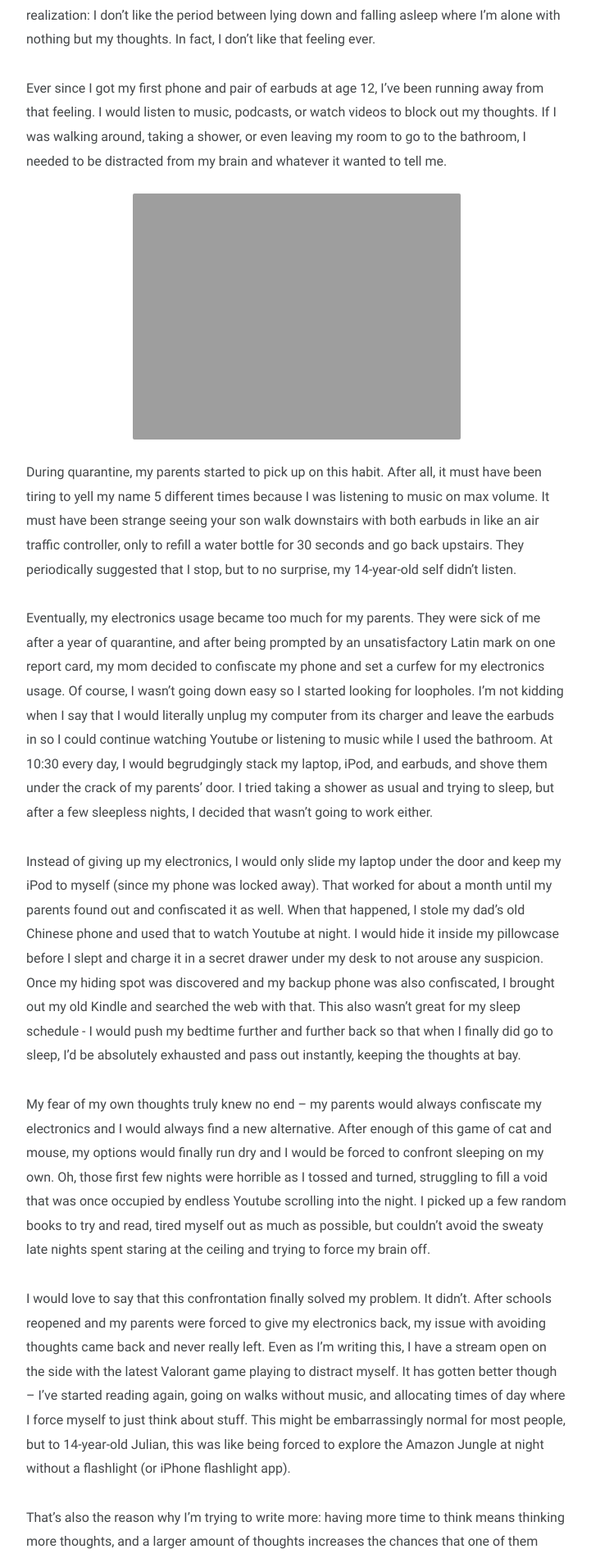
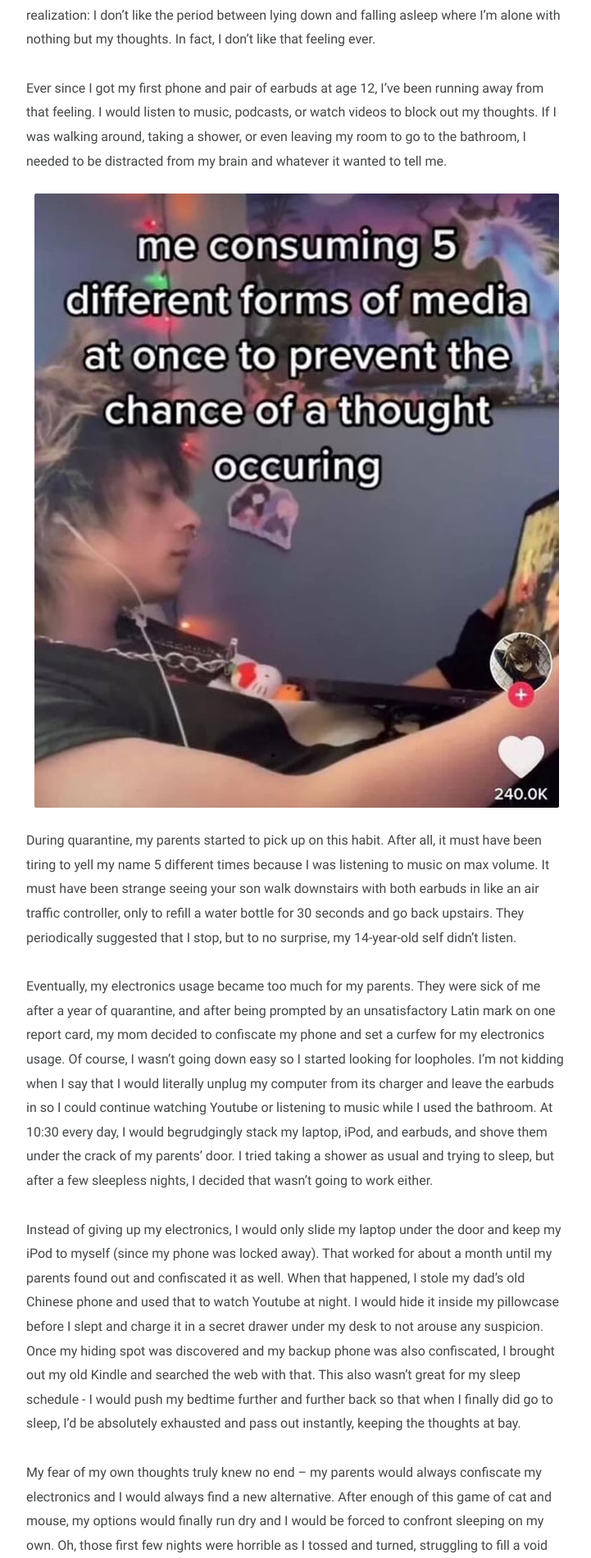
Before and after one commit to zhaju/old, a Jekyll site: the page built from _posts/running-from-my-thoughts/2023-07-17-running-from-my-thoughts.md, in a window 1280 px wide. Shown: the part 804-2704 px from the top of the page at 82% size, without its empty margins (278-999 px from the left). Built offline with Jekyll 4.4.1, drawn with Linux system fonts in a browser that asks for light colours.

Commit message:
Update 2023-07-17-running-from-my-thoughts.md
fixed links

```diff
--- a/_posts/running-from-my-thoughts/2023-07-17-running-from-my-thoughts.md
+++ b/_posts/running-from-my-thoughts/2023-07-17-running-from-my-thoughts.md
@@ -14,7 +14,7 @@ This resulted in me tossing and turning for about an hour, giving me a lot of ti
 Ever since I got my first phone and pair of earbuds at age 12, I’ve been running away from that feeling. I would listen to music, podcasts, or watch videos to block out my thoughts. If I was walking around, taking a shower, or even leaving my room to go to the bathroom, I needed to be distracted from my brain and whatever it wanted to tell me.
 
 <figure>
-  <img src="https://zhaju.github.io/assets/thoughts/thoughts.jpg/" alt="no thoughts">
+  <img src="https://zhaju.github.io/assets/thoughts/thoughts.jpg" alt="no thoughts">
 </figure>
 
 During quarantine, my parents started to pick up on this habit. After all, it must have been tiring to yell my name 5 different times because I was listening to music on max volume. It must have been strange seeing your son walk downstairs with both earbuds in like an air traffic controller, only to refill a water bottle for 30 seconds and go back upstairs. They periodically suggested that I stop, but to no surprise, my 14-year-old self didn’t listen.
@@ -32,5 +32,5 @@ That’s also the reason why I’m trying to write more: having more time to thi
 -Julian
 
 <figure>
-  <img src="https://zhaju.github.io/assets/thoughts/begone.png/" alt="begone thought">
+  <img src="https://zhaju.github.io/assets/thoughts/begone.png" alt="begone thought">
 </figure>
```
